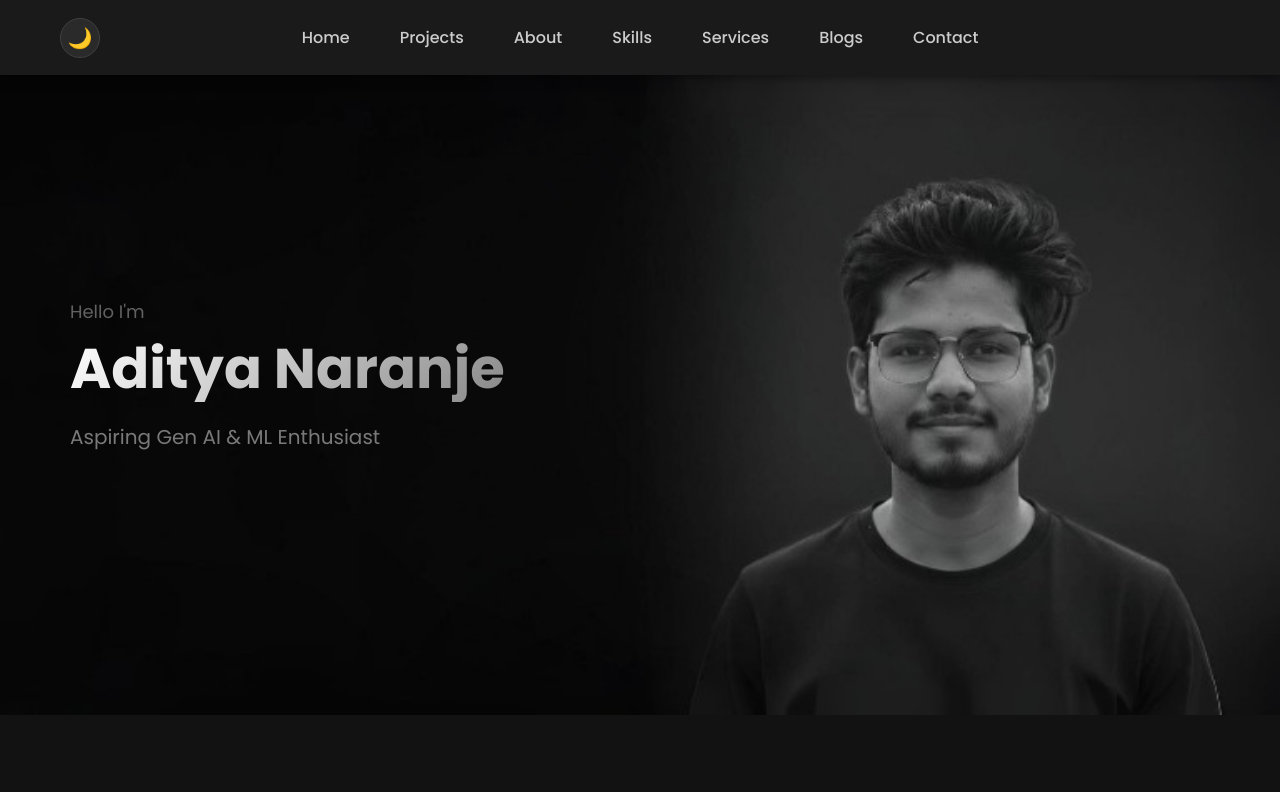
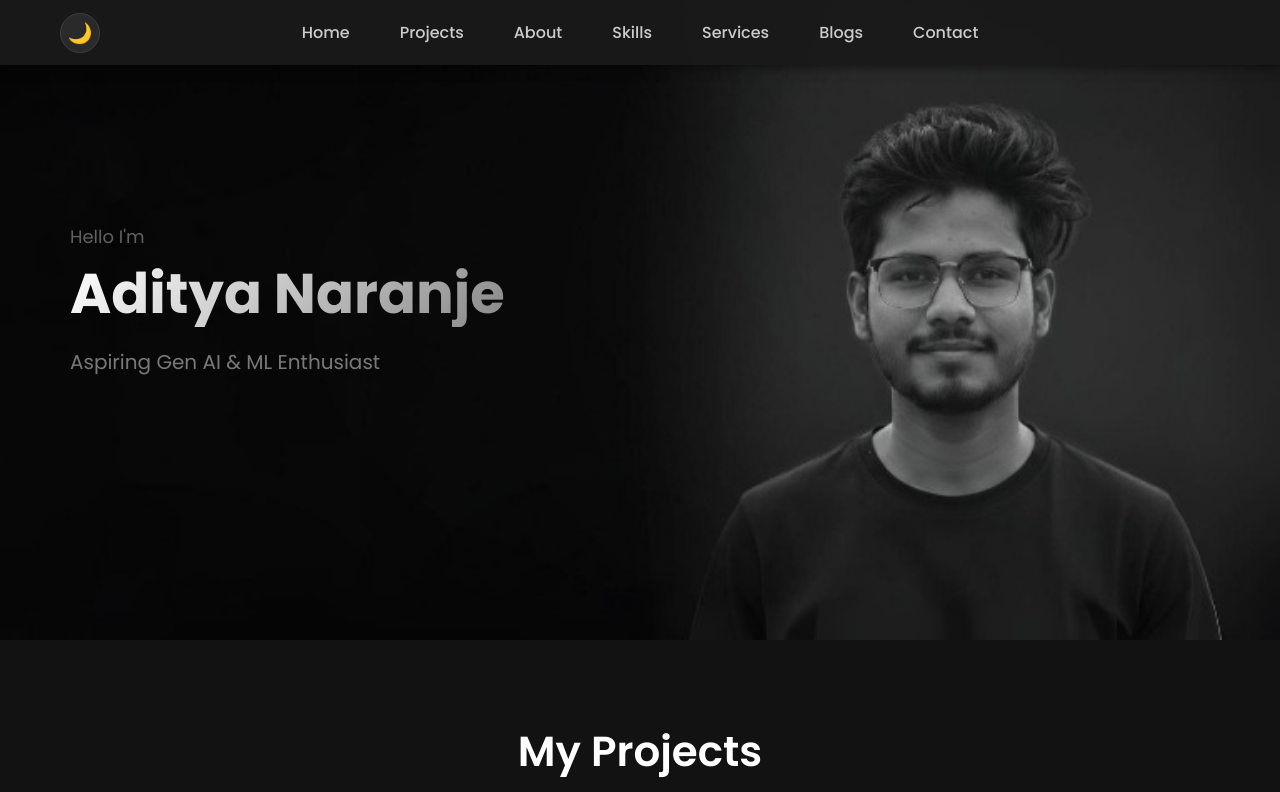
Before and after one commit to adityanaranje/MY-PORTFOLIO, a plain HTML site: page index.html in a window 1280 px wide. Shown: the top 792 px of the page. Drawn offline with Linux system fonts and the light colour scheme.

Commit message:
Update index.html

```diff
--- a/index.html
+++ b/index.html
@@ -24,17 +24,23 @@
 
         /* Navigation */
         nav {
-            position: relative;
+            position: fixed;
             top: 0;
             left: 0;
             right: 0;
             width: 100%;
-            background: #1a1a1a;
+            background: rgba(26, 26, 26, 0.95);
             backdrop-filter: blur(10px);
-            padding: 25px 0;
+            padding: 20px 0;
             z-index: 1000;
             box-shadow: 0 2px 10px rgba(0,0,0,0.5);
-            transition: background 0.3s ease, box-shadow 0.3s ease;
+            transition: all 0.3s ease;
+        }
+
+        nav.scrolled {
+            padding: 15px 0;
+            background: rgba(26, 26, 26, 0.98);
+            box-shadow: 0 4px 20px rgba(0,0,0,0.6);
         }
 
         .nav-container {
```
